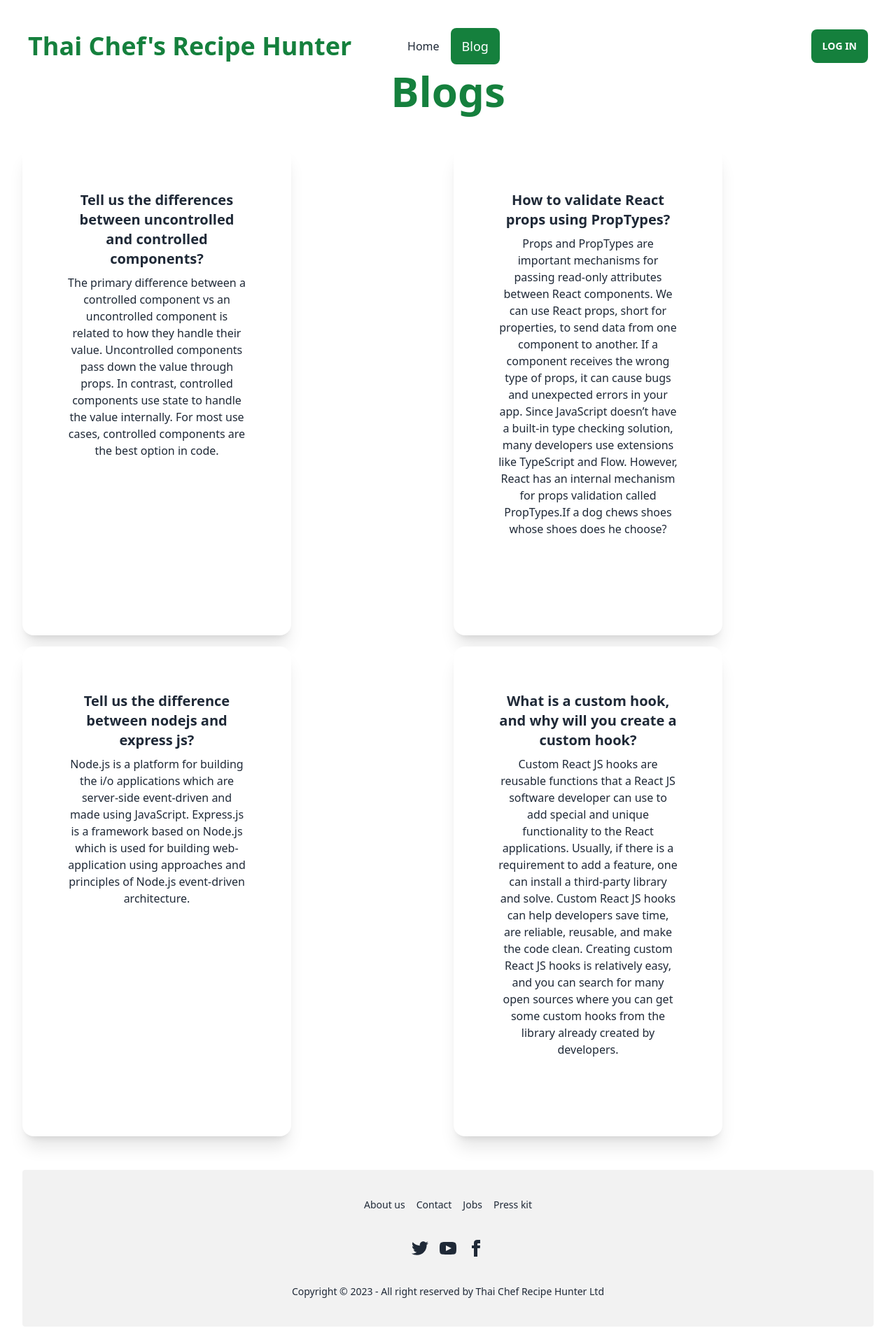
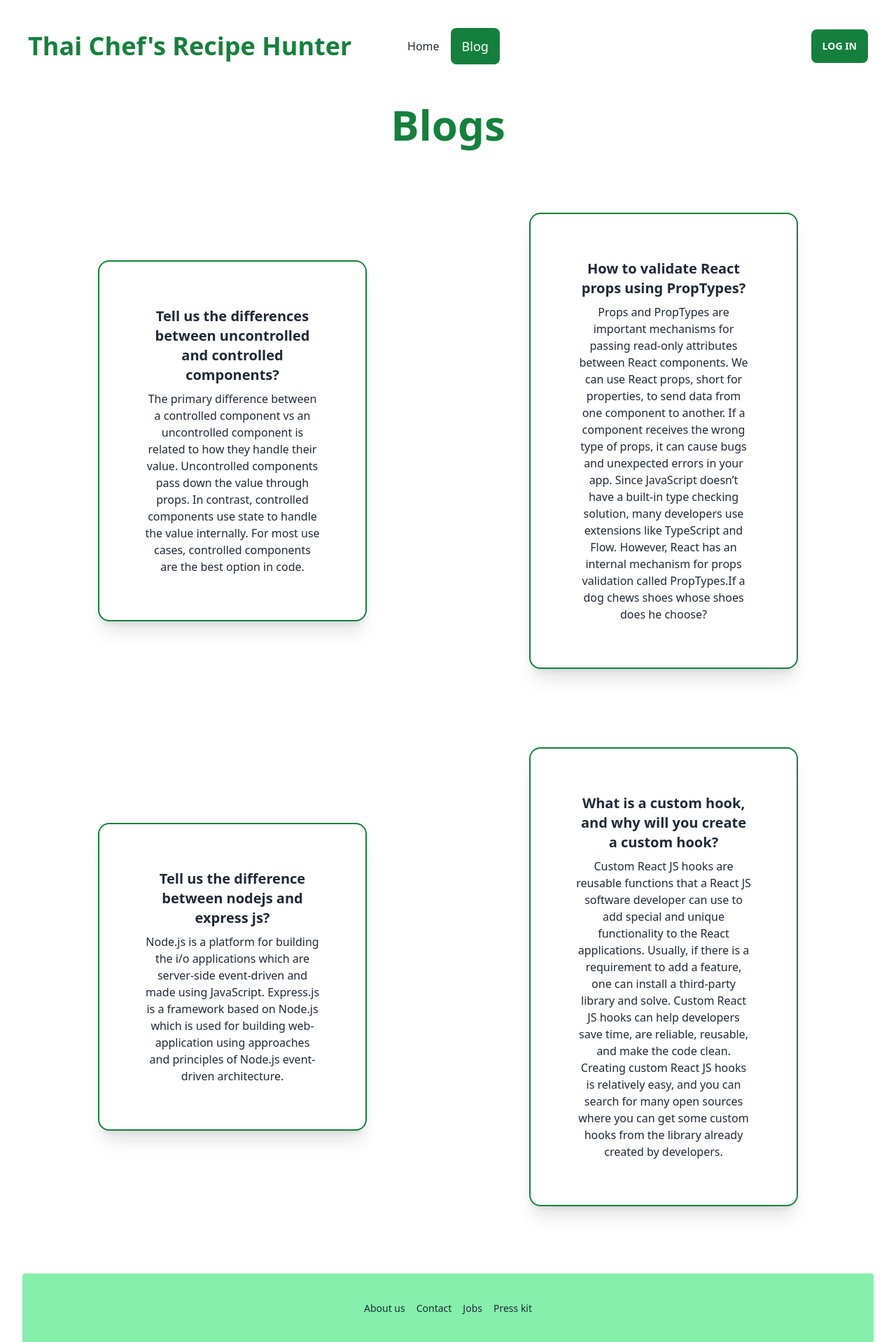
Before and after one commit to rahmanhas/thai-chef-recipe, a React (Vite) app: page /blog in a window 1280 px wide. Shown: the top 1918 px of the page at 70% size. Built offline with nearby package versions, Linux system fonts and the light colour scheme; no server answers.

Commit message:
blog page design complete

```diff
--- a/src/components/Footer.jsx
+++ b/src/components/Footer.jsx
@@ -3,7 +3,7 @@ import React from 'react';
 const Footer = () => {
     return (
 
-            <footer className="footer footer-center p-10 bg-base-200 text-base-content rounded">
+            <footer className="footer footer-center p-10 bg-green-300 text-base-content rounded ">
                 <div className="grid grid-flow-col gap-4">
                     <a className="link link-hover">About us</a>
                     <a className="link link-hover">Contact</a>
--- a/src/pages/blogs.jsx
+++ b/src/pages/blogs.jsx
@@ -4,27 +4,27 @@ const Blogs = () => {
     return (
 
         <div>
-            <h2 className='text-2xl lg:text-6xl font-extrabold text-green-700'>Blogs</h2>
-            <div className='my-12 grid lg:grid-cols-2 gap-4 justify-center items-center'>
-                <div className="card w-96 bg-base-100 shadow-xl h-[700px]">
+            <h2 className='text-2xl lg:text-6xl font-extrabold text-green-700 my-12'>Blogs</h2>
+            <div className='my-12 grid lg:grid-cols-2 gap-4 justify-center items-center mx-auto rounded-2xl'>
+                <div className="card w-96 bg-base-100 shadow-xl lg:h-[700px] max-h-fit mx-auto my-12 border-2 border-green-700">
                     <div className="card-body">
                         <h2 className="card-title">Tell us the differences between uncontrolled and controlled components?</h2>
                         <p>The primary difference between a controlled component vs an uncontrolled component is related to how they handle their value. Uncontrolled components pass down the value through props. In contrast, controlled components use state to handle the value internally. For most use cases, controlled components are the best option in code.</p>
                     </div>
                 </div>
-                <div className="card w-96 bg-base-100 shadow-xl  h-[700px]">
+                <div className="card w-96 bg-base-100 shadow-xl lg:h-[700px] max-h-fit mx-auto my-12 border-2 border-green-700">
                     <div className="card-body">
                         <h2 className="card-title">How to validate React props using PropTypes?</h2>
                         <p>Props and PropTypes are important mechanisms for passing read-only attributes between React components. We can use React props, short for properties, to send data from one component to another. If a component receives the wrong type of props, it can cause bugs and unexpected errors in your app. Since JavaScript doesn’t have a built-in type checking solution, many developers use extensions like TypeScript and Flow. However, React has an internal mechanism for props validation called PropTypes.If a dog chews shoes whose shoes does he choose?</p>
                     </div>
                 </div>
-                <div className="card w-96 bg-base-100 shadow-xl  h-[700px]">
+                <div className="card w-96 bg-base-100 shadow-xl lg:h-[700px] max-h-fit mx-auto my-12 border-2 border-green-700">
                     <div className="card-body">
                         <h2 className="card-title">Tell us the difference between nodejs and express js?</h2>
                         <p>Node.js is a platform for building the i/o applications which are server-side event-driven and made using JavaScript. Express.js is a framework based on Node.js which is used for building web-application using approaches and principles of Node.js event-driven architecture.</p>
                     </div>
                 </div>
-                <div className="card w-96 bg-base-100 shadow-xl  h-[700px]">
+                <div className="card w-96 bg-base-100 shadow-xl lg:h-[700px] max-h-fit mx-auto my-12 border-2 border-green-700">
                     <div className="card-body">
                         <h2 className="card-title">What is a custom hook, and why will you create a custom hook?</h2>
                         <p>Custom React JS hooks are reusable functions that a React JS software developer can use to add special and unique functionality to the React applications. Usually, if there is a requirement to add a feature, one can install a third-party library and solve. Custom React JS hooks can help developers save time, are reliable, reusable, and make the code clean. Creating custom React JS hooks is relatively easy, and you can search for many open sources where you can get some custom hooks from the library already created by developers. </p>
```
